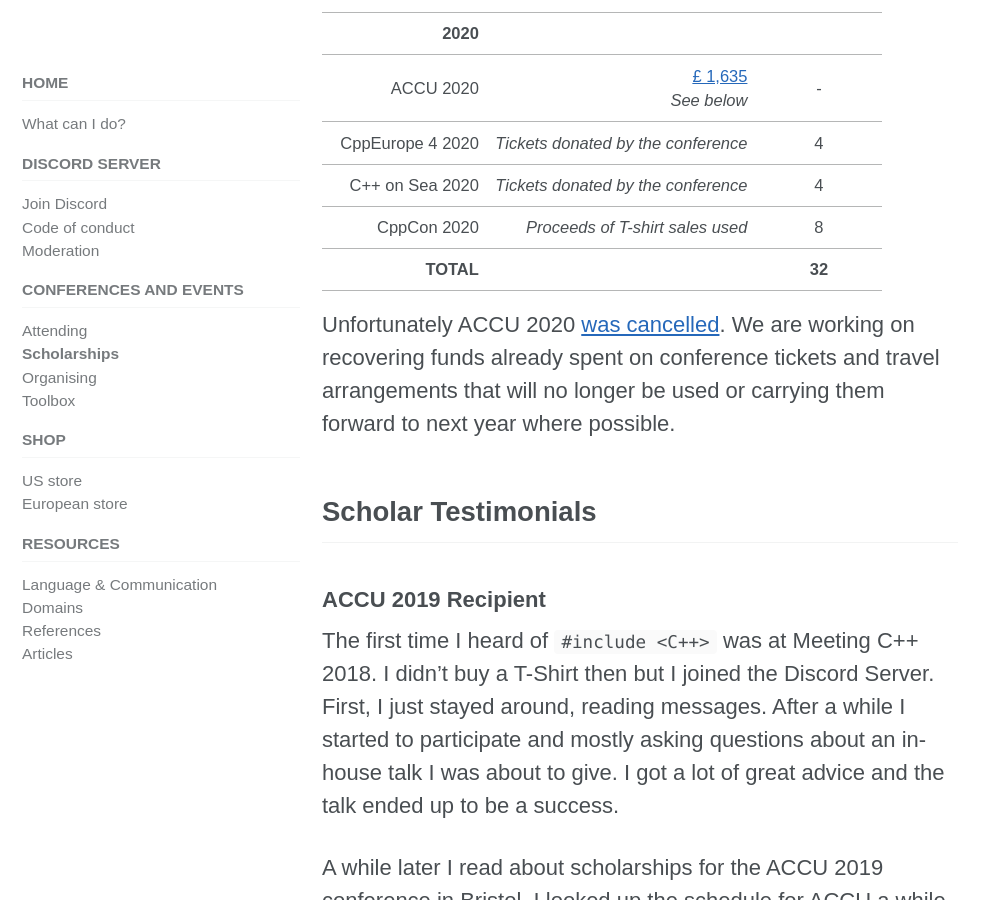
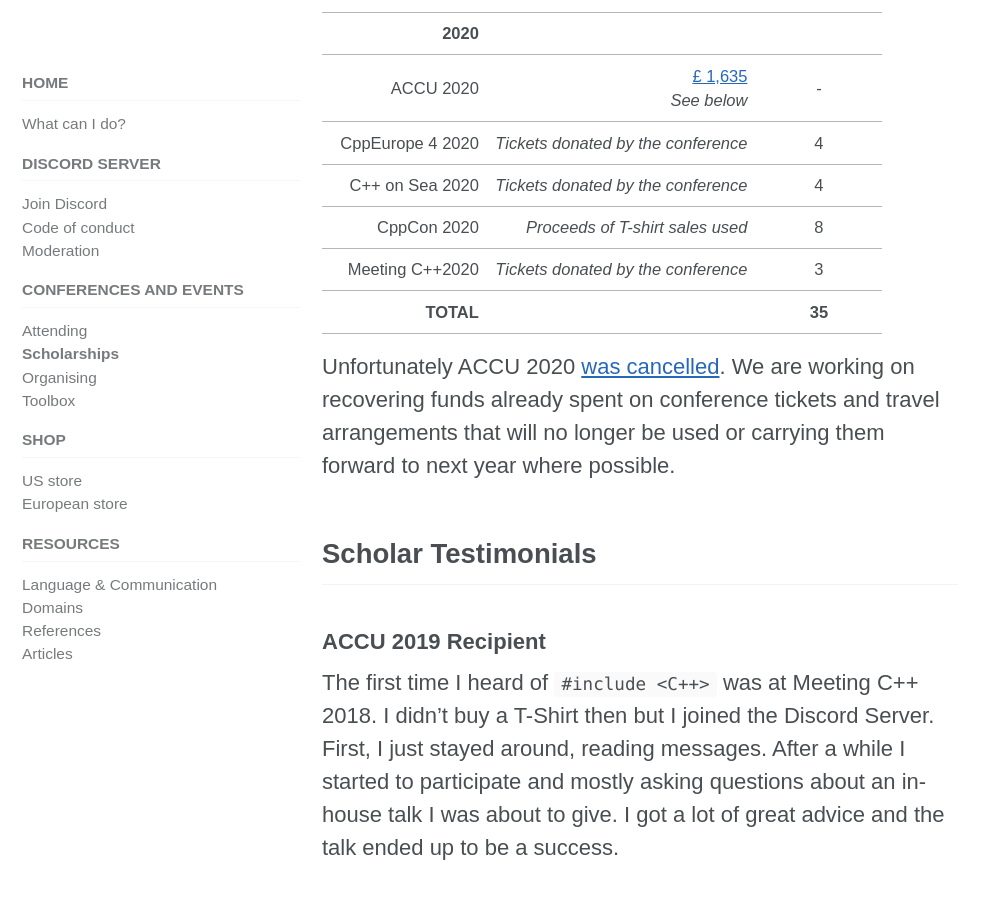
Before and after one commit to include-cpp/include-cpp.github.io, a Jekyll site: the page built from conferences/scholarships.md, in a window 1280 px wide and 900 px high, scrolled down 5186 px. Shown: the whole window, without its empty margins (0-985 px from the left). Built offline with Jekyll 4.4.1, drawn with Linux system fonts in a browser that asks for light colours; cached includes are drawn as plain includes; nearby versions of some CDN libraries.

Commit message:
Note Meeting C++2020 scholarship tickets

```diff
--- a/conferences/scholarships.md
+++ b/conferences/scholarships.md
@@ -67,8 +67,9 @@ The ideal candidate is someone who would truly benefit from coming to a conferen
 | CppEurope 4 2020 |                 *Tickets donated by the conference*                               |       4       |
 |  C++ on Sea 2020 |                 *Tickets donated by the conference*                               |       4       |
 |      CppCon 2020 |                                                  *Proceeds of T-shirt sales used* |       8       |
+|  Meeting C++2020 |                 *Tickets donated by the conference*                               |       3       |
 |-----------------:|----------------------------------------------------------------------------------:|:-------------:|
-|        **TOTAL** |                                                                                   |     **32**    |
+|        **TOTAL** |                                                                                   |     **35**    |
 
 Unfortunately ACCU 2020 [was cancelled](https://conference.accu.org/news/202003121205_accu2020cancelled). We are working on recovering funds already spent on conference tickets and travel arrangements that will no longer be used or carrying them forward to next year where possible.
 
```
